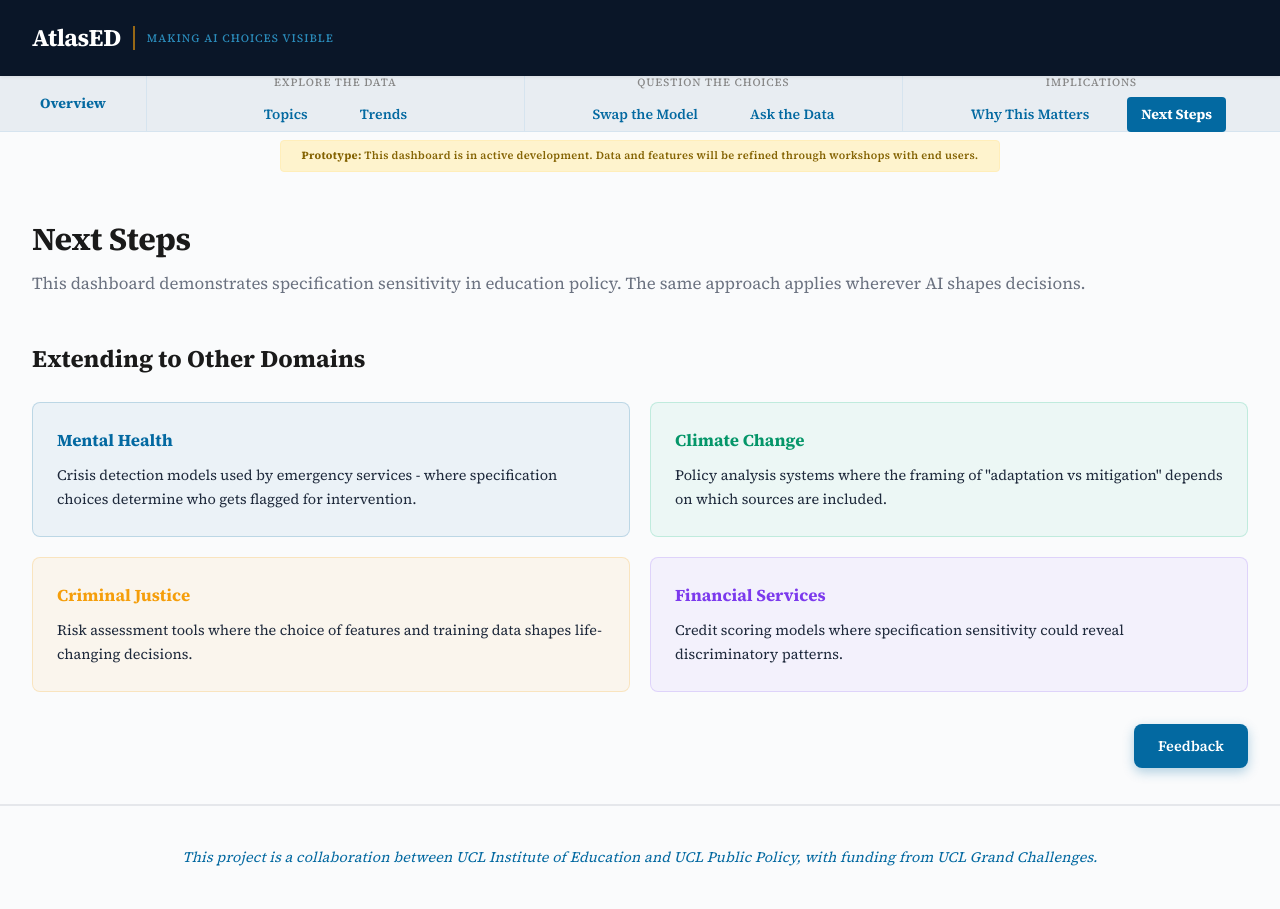
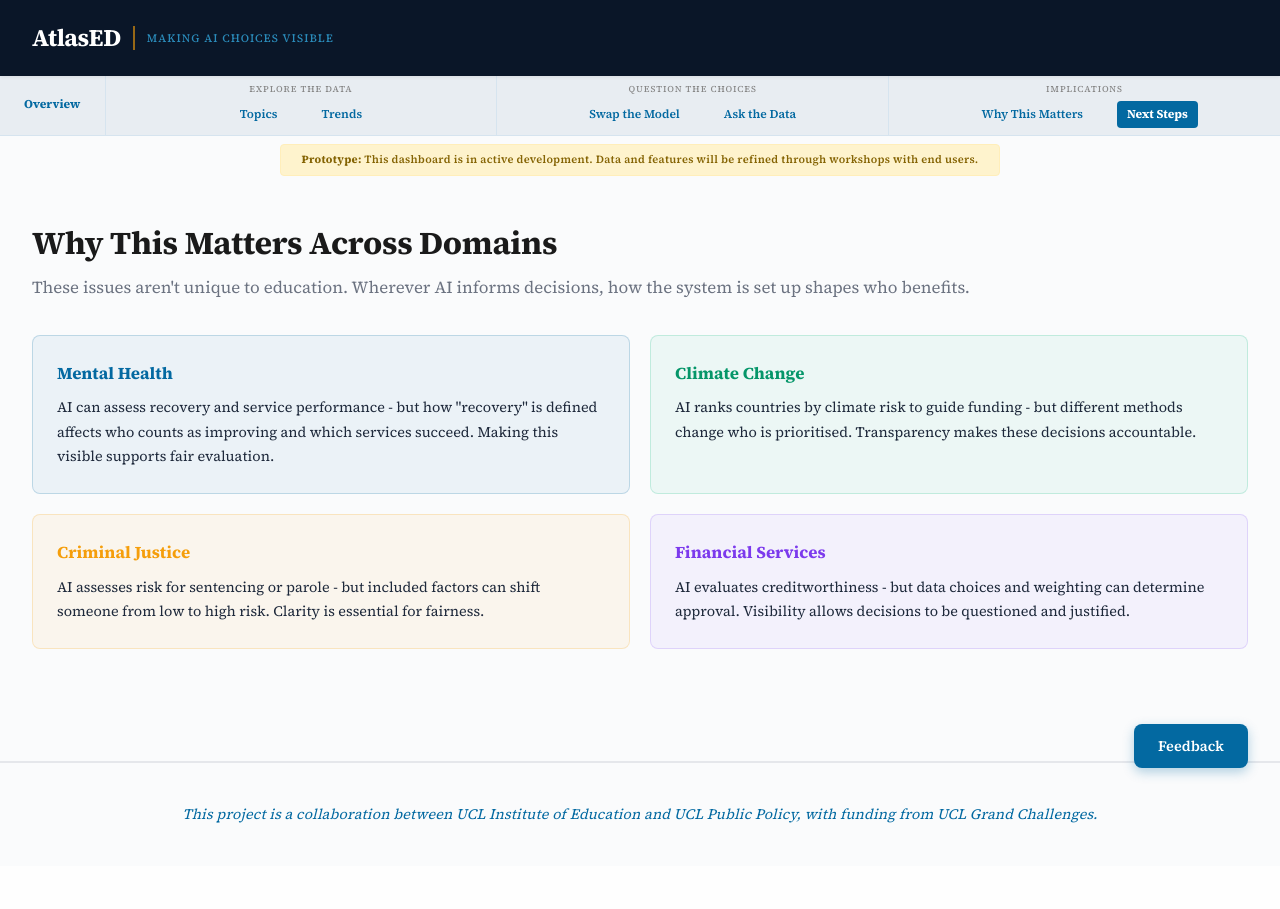
Before and after one commit to Yorkel/atlas-ed-tool, a FastAPI app: page /next-steps in a window 1280 px wide. After the commit the page ends 823 px from the top, so only its background shows below. Run offline with FastAPI, Linux system fonts and the light colour scheme.

Commit message:
why this matters

```diff
--- a/static/style.css
+++ b/static/style.css
@@ -84,15 +84,16 @@ body {
   display: flex;
   background: #e8edf2;
   border-bottom: 1px solid #d6e4ef;
-  height: 56px;
+  height: auto;
+  min-height: 60px;
 }
 
 .nav-overview {
   display: flex;
   align-items: center;
-  padding: 0 40px;
+  padding: 0 24px;
   font-weight: 700;
-  font-size: 14px;
+  font-size: 12px;
   color: var(--ocean);
   border-right: 1px solid #d6e4ef;
   cursor: pointer;
@@ -127,7 +128,7 @@ body {
 .nav-column:last-child { border-right: none; }
 
 .group-title {
-  font-size: 11px;
+  font-size: 9px;
   text-transform: uppercase;
   letter-spacing: 1px;
   color: #888;
@@ -143,11 +144,12 @@ body {
 .link-row a {
   text-decoration: none;
   color: var(--ocean);
-  font-size: 14px;
+  font-size: 12px;
   font-weight: 600;
-  padding: 6px 14px;
+  padding: 4px 10px;
   border-radius: 4px;
   transition: all 0.2s;
+  white-space: nowrap;
 }
 
 .link-row a:hover {
--- a/templates/next_steps.html
+++ b/templates/next_steps.html
@@ -4,39 +4,34 @@
 {% block title %}AtlasED - Next Steps{% endblock %}
 
 {% block body %}
-<h1 class="page-title">Next Steps</h1>
+<h1 class="page-title">Why This Matters Across Domains</h1>
 <p class="page-desc">
-    This dashboard demonstrates specification sensitivity in education policy. The same
-    approach applies wherever AI shapes decisions.
+    These issues aren't unique to education. Wherever AI informs decisions, how the system is set up shapes who benefits.
 </p>
-
-<h2 class="section-title">Extending to Other Domains</h2>
 
 <div class="domain-grid">
     <div class="domain-card domain-health">
         <div class="domain-title">Mental Health</div>
         <div class="domain-desc">
-            Crisis detection models used by emergency services - where specification choices determine who gets
-            flagged for intervention.
+            AI can assess recovery and service performance - but how "recovery" is defined affects who counts as improving and which services succeed. Making this visible supports fair evaluation.
         </div>
     </div>
     <div class="domain-card domain-climate">
         <div class="domain-title">Climate Change</div>
         <div class="domain-desc">
-            Policy analysis systems where the framing of "adaptation vs mitigation" depends on which sources
-            are included.
+            AI ranks countries by climate risk to guide funding - but different methods change who is prioritised. Transparency makes these decisions accountable.
         </div>
     </div>
     <div class="domain-card domain-justice">
         <div class="domain-title">Criminal Justice</div>
         <div class="domain-desc">
-            Risk assessment tools where the choice of features and training data shapes life-changing decisions.
+            AI assesses risk for sentencing or parole - but included factors can shift someone from low to high risk. Clarity is essential for fairness.
         </div>
     </div>
     <div class="domain-card domain-finance">
         <div class="domain-title">Financial Services</div>
         <div class="domain-desc">
-            Credit scoring models where specification sensitivity could reveal discriminatory patterns.
+            AI evaluates creditworthiness - but data choices and weighting can determine approval. Visibility allows decisions to be questioned and justified.
         </div>
     </div>
 </div>
```
Also changed, not shown: templates/implications.html (+9 -3 lines).
